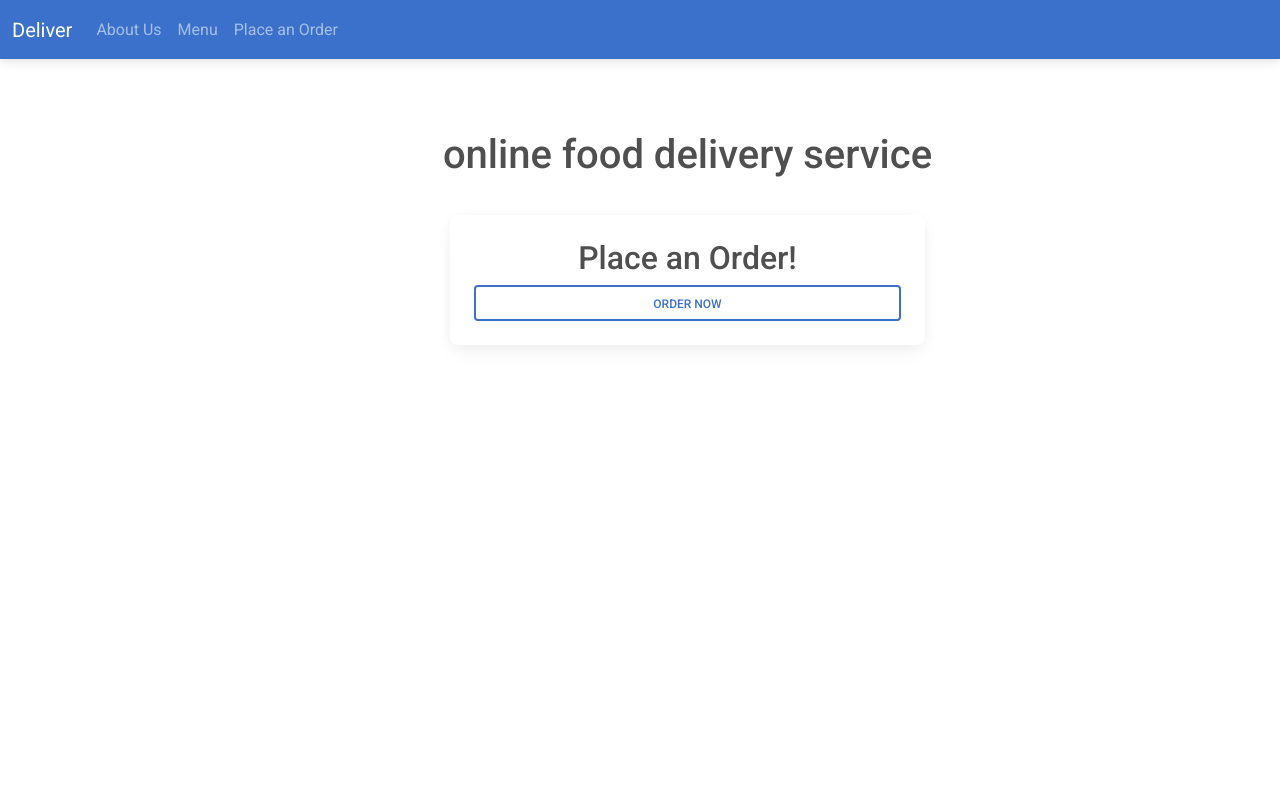
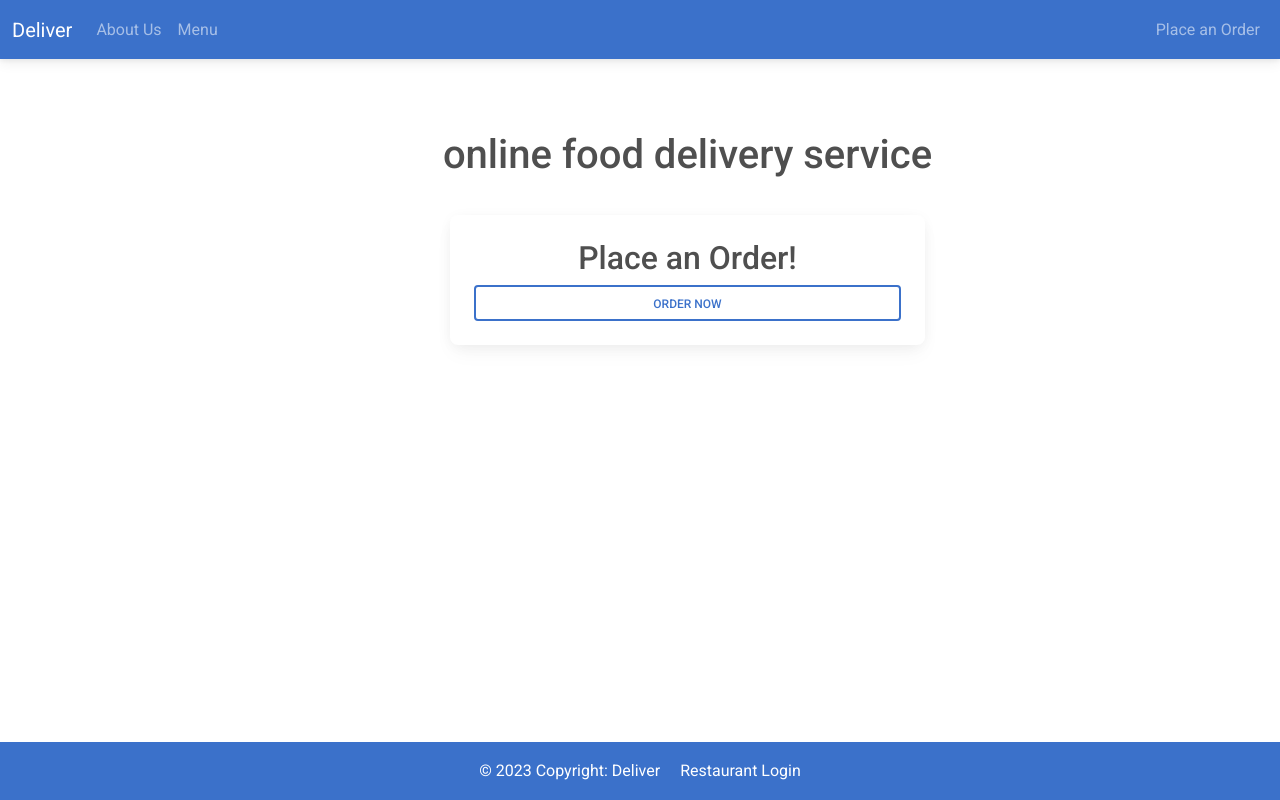
Before and after one commit to xivlives/food-delivery-web-app-with-python-project, a Django app: page / in a window 1280 px wide. Run offline with Django 3.2, Linux system fonts and the light colour scheme; some libraries are stand-ins or nearby versions.

Commit message:
bug fixes and footer

```diff
--- /dev/null
+++ b/deliver/customer/templates/customer/Footer.html
@@ -0,0 +1,7 @@
+<footer class="page-footer font-small bg-primary text-white fixed-bottom">
+    <div class="footer-copyright text-center text-white py-3">
+        &copy; 2023 Copyright:
+        <a class="text-white" href="http://localhost:8000">Deliver</a>
+        <a class="ms-3 text-white" href="#">Restaurant Login</a>
+    </div>
+</footer>
--- a/deliver/customer/templates/customer/base.html
+++ b/deliver/customer/templates/customer/base.html
@@ -25,6 +25,7 @@ rel="stylesheet"
     {% include 'customer/navigation.html' %}
     {% block content %}
     {% endblock content %}
+    {% include 'customer/Footer.html'%}
     <!-- MDB -->
 <script
 type="text/javascript"
--- a/deliver/customer/templates/customer/navigation.html
+++ b/deliver/customer/templates/customer/navigation.html
@@ -5,7 +5,7 @@
         <span class="navbar-toggler-icon"></span>
       </button>
       <div class="collapse navbar-collapse" id="navbarNav">
-        <ul class="navbar-nav">
+        <ul class="navbar-nav me-auto">
           <li class="nav-item">
             <a class="nav-link" href="{% url 'about' %}">About Us</span></a>
           </li>
```
